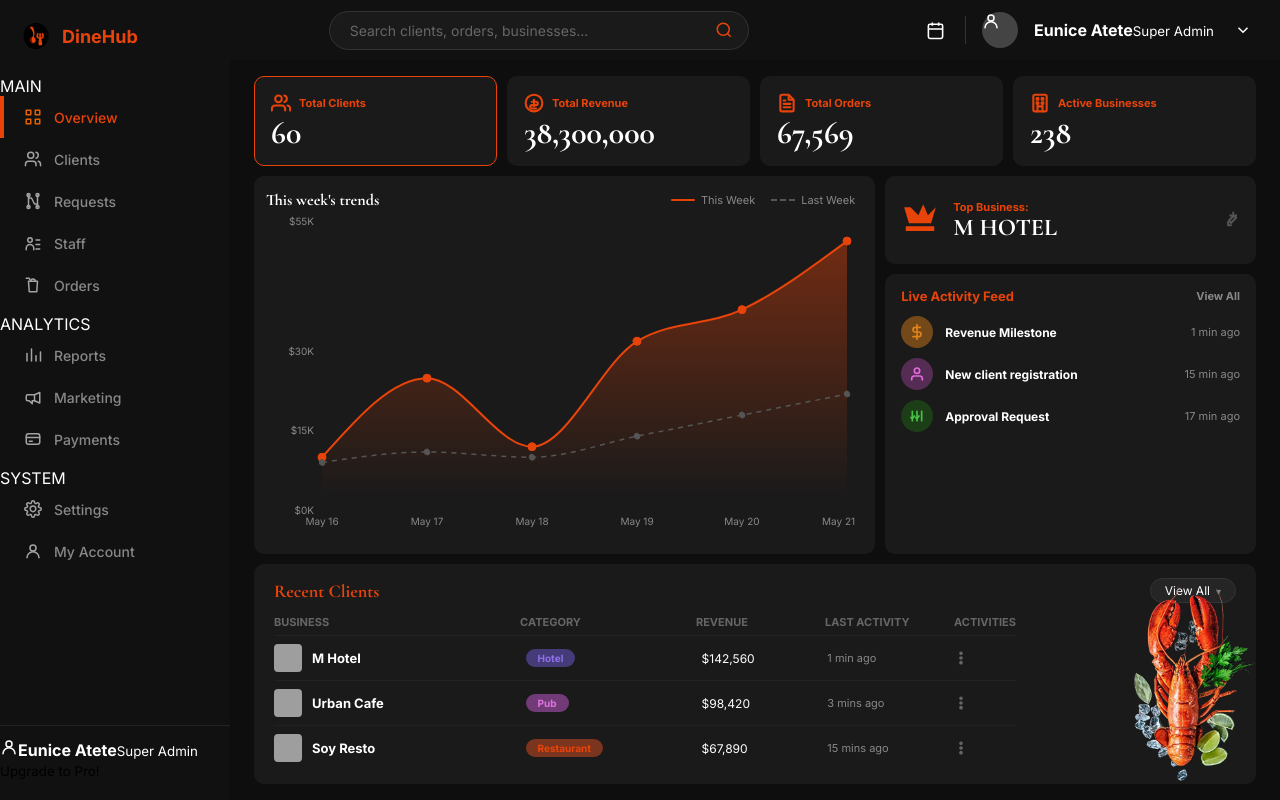
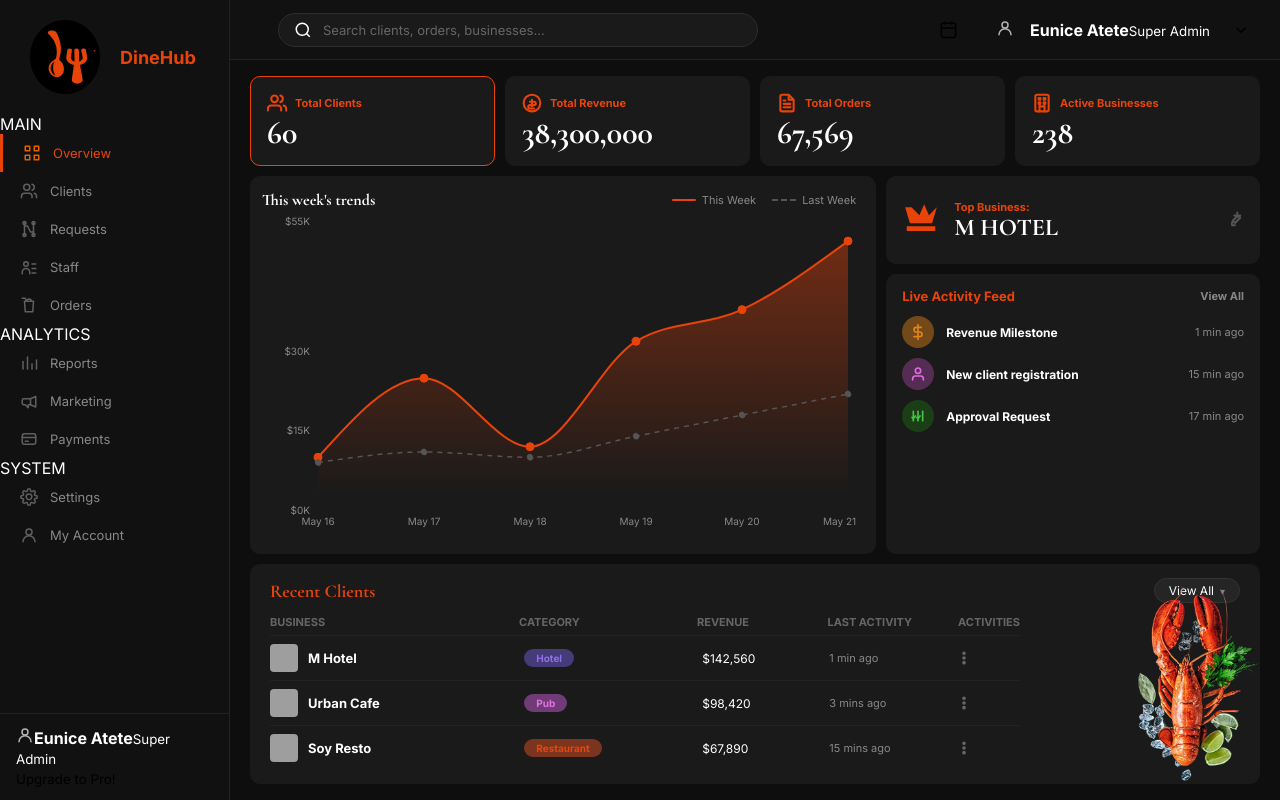
Before and after one commit to EuniceAtete/DineHub, a React (Vite) app: page /admin/overview in a window 1280 px wide. Built offline with nearby package versions, Linux system fonts and the light colour scheme; grey boxes are pictures that could not be loaded.

Commit message:
style: changes to the layout of the dashboard

```diff
--- a/src/pages/Admin/AdminLayout.module.css
+++ b/src/pages/Admin/AdminLayout.module.css
@@ -1,5 +1,6 @@
 .layout {
   display: flex;
+  width: 100vw;
   height: 100vh;
   overflow: hidden;
   background: #0e0e0e;
@@ -13,18 +14,20 @@
   background: #111111;
   display: flex;
   flex-direction: column;
+  border-right: 1px solid #222222;
   overflow: hidden;
+  box-sizing: border-box;
 }
 
 .brand {
   display: flex;
   align-items: center;
   gap: 10px;
-  padding: 20px 20px 24px;
+  padding: 20px;
   flex-shrink: 0;
 }
 
-.brandIcon {
+.brandLogo {
   width: 32px;
   height: 32px;
   object-fit: contain;
@@ -41,116 +44,152 @@
   flex: 1;
   display: flex;
   flex-direction: column;
-  gap: 8px;
   min-height: 0;
+  overflow-y: auto;
+  scrollbar-width: none; /* Firefox */
+  padding-bottom: 20px;
 }
 
-.navLink {
+.nav::-webkit-scrollbar {
+  display: none; /* Safari/Chrome */
+}
+
+.navSection {
+  display: flex;
+  flex-direction: column;
+  margin-bottom: 16px;
+}
+
+.sectionLabel {
+  display: flex;
+  align-items: center;
+  gap: 8px;
+  font-size: 9px;
+  color: #555555;
+  font-weight: 700;
+  text-transform: uppercase;
+  margin-top: 14px;
+  margin-bottom: 6px;
+  padding: 0 20px;
+}
+
+.sectionLabel::after {
+  content: "";
+  flex: 1;
+  height: 1px;
+  background: #222222;
+}
+
+.navLink, .navLinkButton {
+  padding: 10px 20px;
   display: flex;
   align-items: center;
   gap: 12px;
-  padding: 12px 20px;
+  font-size: 13px;
   color: #888888;
-  font-size: 14px;
-  font-weight: 500;
+  border-left: 3px solid transparent;
   text-decoration: none;
-  border-left: 4px solid transparent;
+  background: none;
+  border: none;
+  width: 100%;
+  text-align: left;
+  cursor: pointer;
+  font-family: 'Inter', sans-serif;
+  transition: all 0.2s ease;
+  box-sizing: border-box;
 }
 
-.navLink:hover {
-  color: #aaaaaa;
+.navLink:hover, .navLinkButton:hover {
+  color: #ffffff;
 }
 
-/* Active link — text orange, left border orange */
 .navLinkActive {
-  color: #e8440a;
-  border-left-color: #e8440a;
+  color: #e8440a !important;
+  border-left: 3px solid #e8440a;
 }
 
-/* ── Icon sizing and default grey filter ── */
 .navIcon {
-  width: 18px;           /* smaller than before */
+  width: 18px;
   height: 18px;
   object-fit: contain;
-  flex-shrink: 0;
-  /* Turn the PNG orange to grey for inactive state */
-  filter: grayscale(100%) brightness(1.2);
-  transition: filter 0.2s;
+  filter: grayscale(100%) brightness(0.7);
+  transition: filter 0.2s ease;
 }
 
-/* When the parent link is active, remove the filter to show original orange */
 .navLinkActive .navIcon {
-  filter: none;
+  filter: brightness(0) saturate(100%) invert(35%) sepia(98%) saturate(1200%) hue-rotate(5deg) brightness(95%);
 }
 
-/* Also restore on hover */
-.navLink:hover .navIcon {
+.navLink:hover .navIcon, .navLinkButton:hover .navIcon {
   filter: grayscale(40%) brightness(1.1);
 }
 
 .sidebarBottom {
   flex-shrink: 0;
-  padding: 12px 0 20px;
+  position: sticky;
+  bottom: 0;
+  background: #111111;
   border-top: 1px solid #222222;
+  padding: 12px 16px;
+  box-sizing: border-box;
 }
 
-.accountRow {
+.sidebarUserCard {
+  display: flex;
+  flex-direction: column;
+  gap: 12px;
+}
+
+.sidebarUserInfo {
   display: flex;
   align-items: center;
-  justify-content: space-between;
-  padding: 10px 20px;
-  gap: 8px;
+  gap: 10px;
 }
 
-.accountLeft {
-  display: flex;
-  align-items: center;
-  gap: 12px;
-  border: none;
-  background: none;
-  padding: 0;
-  color: #888888;
-  font-size: 14px;
-  font-family: inherit;
-  cursor: pointer;
-  flex: 1;
-  min-width: 0;
-}
-
-.accountLeft:hover {
+.sidebarAvatar {
+  width: 32px;
+  height: 32px;
+  border-radius: 50%;
+  border: 1px solid #e8440a;
   color: #e8440a;
-}
-
-.accountLeft .navIcon {
-  filter: grayscale(100%) brightness(1.2);
-}
-
-.accountLeft:hover .navIcon {
-  filter: none;
-}
-
-.logoutBtn {
   display: flex;
   align-items: center;
   justify-content: center;
-  border: none;
-  background: none;
-  padding: 4px;
-  cursor: pointer;
+  background: #1a1a1a;
+  flex-shrink: 0;
 }
 
-.logoutIcon {
-  width: 16px;
-  height: 16px;
-  object-fit: contain;
-  filter: grayscale(100%) brightness(1.2);
-  opacity: 0.7;
-  transition: filter 0.2s, opacity 0.2s;
+.sidebarUserCopy {
+  display: flex;
+  flex-direction: column;
 }
 
-.logoutBtn:hover .logoutIcon {
-  filter: none;
-  opacity: 1;
+.sidebarUserCopy strong {
+  color: #ffffff;
+  font-size: 13px;
+  font-weight: 700;
+}
+
+.sidebarUserCopy small {
+  color: #888888;
+  font-size: 10px;
+}
+
+.upgradeButton {
+  background: #e8440a;
+  color: #ffffff;
+  font-weight: 700;
+  font-size: 13px;
+  border-radius: 6px;
+  width: 100%;
+  height: 34px;
+  border: none;
+  cursor: pointer;
+  transition: background 0.2s ease;
+}
+
+.upgradeButton:hover {
+  background: #ff571a;
 }
 
 .mainArea {
@@ -165,97 +204,143 @@
 .navbar {
   height: 60px;
   min-height: 60px;
-  flex-shrink: 0;
+  background: #111111;
   display: flex;
   align-items: center;
   padding: 0 24px;
-  background: #111111;
-  gap: 24px;
+  justify-content: space-between;
+  border-bottom: 1px solid #222222;
+  box-sizing: border-box;
+  flex-shrink: 0;
+}
+
+.hamburgerBtn {
+  background: none;
+  border: none;
+  cursor: pointer;
+  padding: 4px;
+  display: flex;
+  align-items: center;
+  justify-content: center;
 }
 
 .searchWrap {
   flex: 1;
-  max-width: 420px;
-  margin: 0 auto;
+  max-width: 480px;
   position: relative;
+  margin: 0 24px;
+  display: flex;
+  align-items: center;
+}
+
+.searchWrap svg {
+  position: absolute;
+  left: 16px;
+  pointer-events: none;
 }
 
 .searchInput {
   width: 100%;
-  padding: 10px 44px 10px 20px;
   background: #1a1a1a;
-  border: 1px solid #333333;
+  border: 1.5px solid #2d2d2d;
   border-radius: 999px;
+  padding: 8px 16px 8px 44px;
   color: #ffffff;
+  font-size: 13px;
+  outline: none;
   font-family: 'Inter', sans-serif;
-  font-size: 14px;
-  outline: none;
+  transition: border-color 0.2s ease;
+}
+
+.searchInput:focus {
+  border-color: #e8440a;
 }
 
 .searchInput::placeholder {
   color: #666666;
 }
 
-.searchIcon {
-  position: absolute;
-  right: 16px;
-  top: 50%;
-  transform: translateY(-50%);
-  color: #e8440a;
-  pointer-events: none;
-  display: flex;
-}
-
 .topbarRight {
   display: flex;
   align-items: center;
   gap: 16px;
-  flex-shrink: 0;
-  margin-left: auto;
 }
 
 .iconBtn {
+  background: none;
+  border: none;
+  cursor: pointer;
+  padding: 6px;
   display: flex;
   align-items: center;
   justify-content: center;
-  border: none;
-  background: none;
-  color: #ffffff;
-  padding: 4px;
-  cursor: pointer;
+  position: relative;
 }
 
-.divider {
-  width: 1px;
-  height: 28px;
-  background: #333333;
+.bellWrapper {
+  position: relative;
+  display: flex;
 }
 
-.userName {
-  font-size: 14px;
-  color: #e8440a;
-  font-weight: 500;
-  white-space: nowrap;
+.bellBadge {
+  position: absolute;
+  top: -4px;
+  right: -4px;
+  background: #e8440a;
+  color: #ffffff;
+  font-size: 8px;
+  font-weight: 700;
+  width: 13px;
+  height: 13px;
+  border-radius: 50%;
+  display: flex;
+  align-items: center;
+  justify-content: center;
 }
 
-.avatar {
-  width: 36px;
-  height: 36px;
+.userProfile {
+  display: flex;
+  align-items: center;
+  gap: 10px;
+  border-left: 1px solid #222222;
+  padding-left: 16px;
+}
+
+.profileAvatar {
+  width: 32px;
+  height: 32px;
   border-radius: 50%;
-  background: #444444;
+  border: 1px solid #e8440a;
+  color: #e8440a;
+  display: flex;
+  align-items: center;
+  justify-content: center;
+  background: #1a1a1a;
   flex-shrink: 0;
+}
+
+.profileInfo {
+  display: flex;
+  flex-direction: column;
+}
+
+.profileName {
+  color: #ffffff;
+  font-size: 13px;
+  font-weight: 700;
+  line-height: 1.2;
+}
+
+.profileRole {
+  color: #888888;
+  font-size: 10px;
+  line-height: 1.2;
 }
 
 .content {
   flex: 1;
+  background: #0e0e0e;
   overflow: hidden;
-  padding: 16px 24px;
-  display: flex;
-  flex-direction: column;
-  min-height: 0;
-  background: #0e0e0e;
+  padding: 16px 20px;
+  box-sizing: border-box;
 }
-
-.navLinkActive .navIcon {
-  filter: brightness(0) saturate(100%) invert(35%) sepia(98%) saturate(1200%) hue-rotate(5deg) brightness(95%) !important;
-}
```
